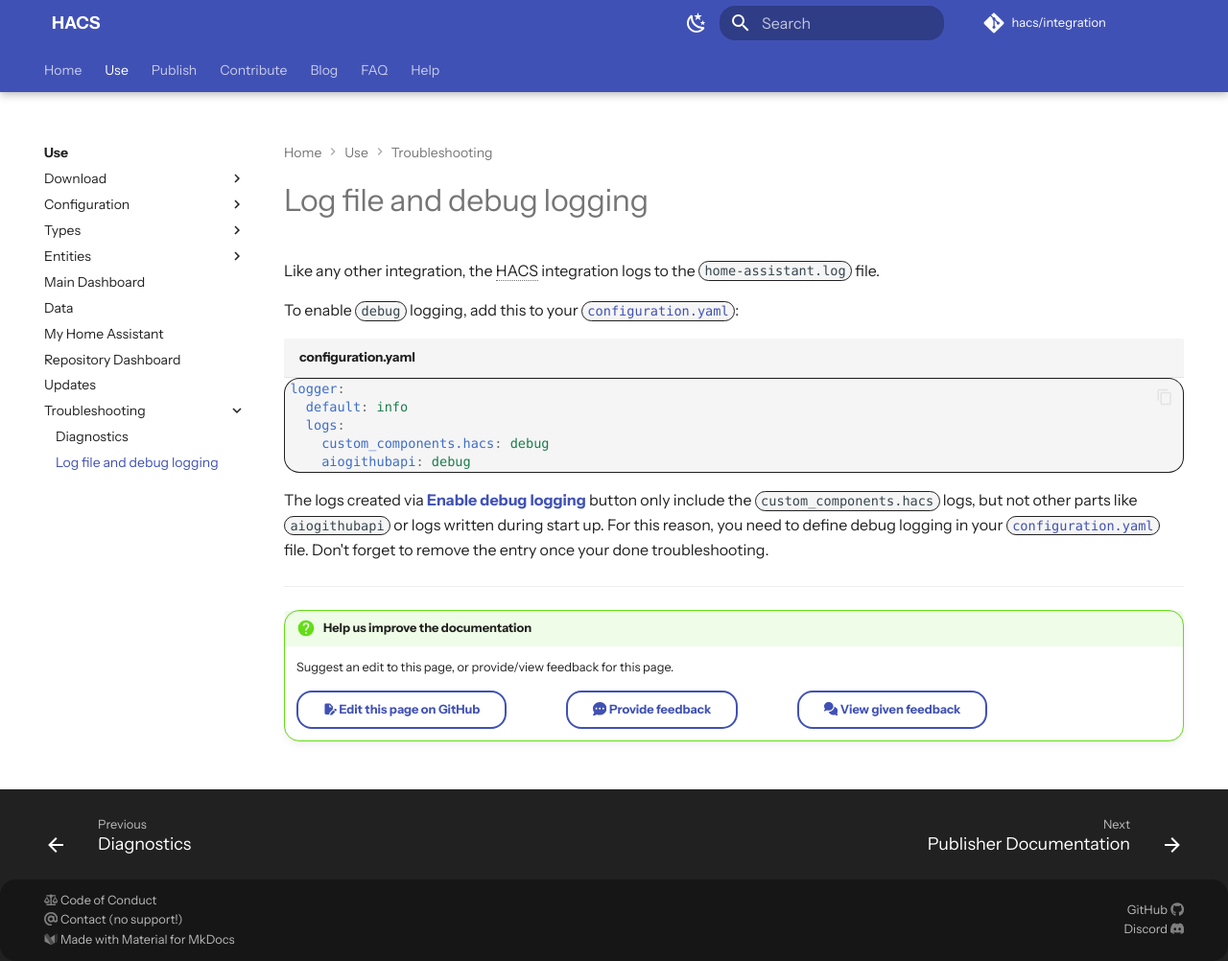
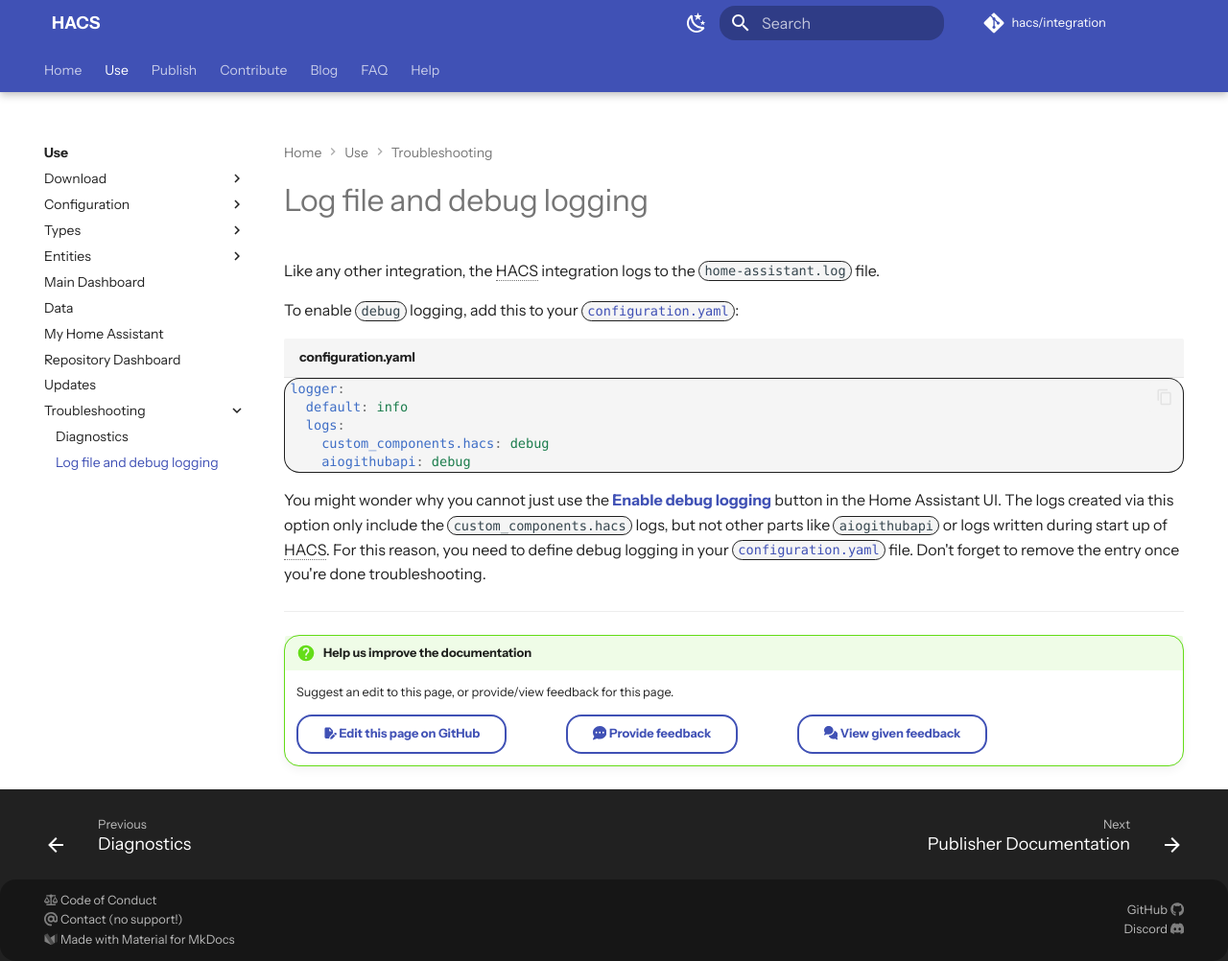
Before and after one commit to hacs/documentation, an MkDocs documentation site: the page built from source/docs/use/troubleshooting/logs.md, in a window 1280 px wide and 1002 px high. Shown: the whole window at 96% size. Built offline with MkDocs 1.6.1 and Material for MkDocs 9.7.7, drawn with Linux system fonts in a browser that asks for light colours; some web fonts are replaced; plug-ins that fetch from the network failed and are left out; comment, search, counter and statistics services are not loaded.

Commit message:
Troubleshooting: tiny tweak

````diff
--- a/source/docs/use/troubleshooting/logs.md
+++ b/source/docs/use/troubleshooting/logs.md
@@ -15,4 +15,4 @@ logger:
     aiogithubapi: debug
 ```
 
-The logs created via [**Enable debug logging**](https://www.home-assistant.io/docs/configuration/troubleshooting/#debug-logs-and-diagnostics) button only include the `custom_components.hacs` logs, but not other parts like `aiogithubapi` or logs written during start up. For this reason, you need to define debug logging in your [`configuration.yaml`](https://www.home-assistant.io/docs/configuration/) file. Don't forget to remove the entry once your done troubleshooting.
+You might wonder why you cannot just use the [**Enable debug logging**](https://www.home-assistant.io/docs/configuration/troubleshooting/#debug-logs-and-diagnostics) button in the Home Assistant UI. The logs created via this option only include the `custom_components.hacs` logs, but not other parts like `aiogithubapi` or logs written during start up of HACS. For this reason, you need to define debug logging in your [`configuration.yaml`](https://www.home-assistant.io/docs/configuration/) file. Don't forget to remove the entry once you're done troubleshooting.
````
